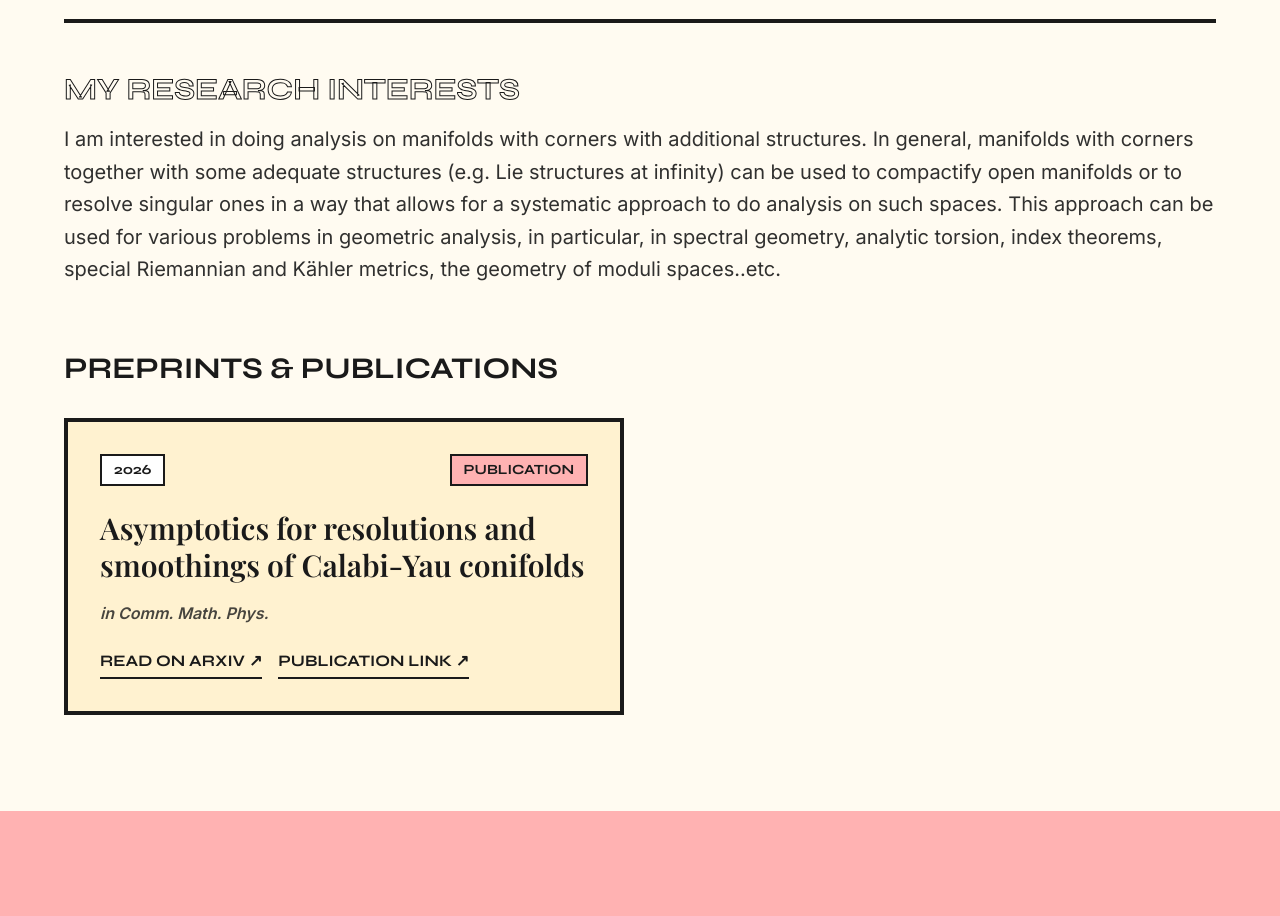
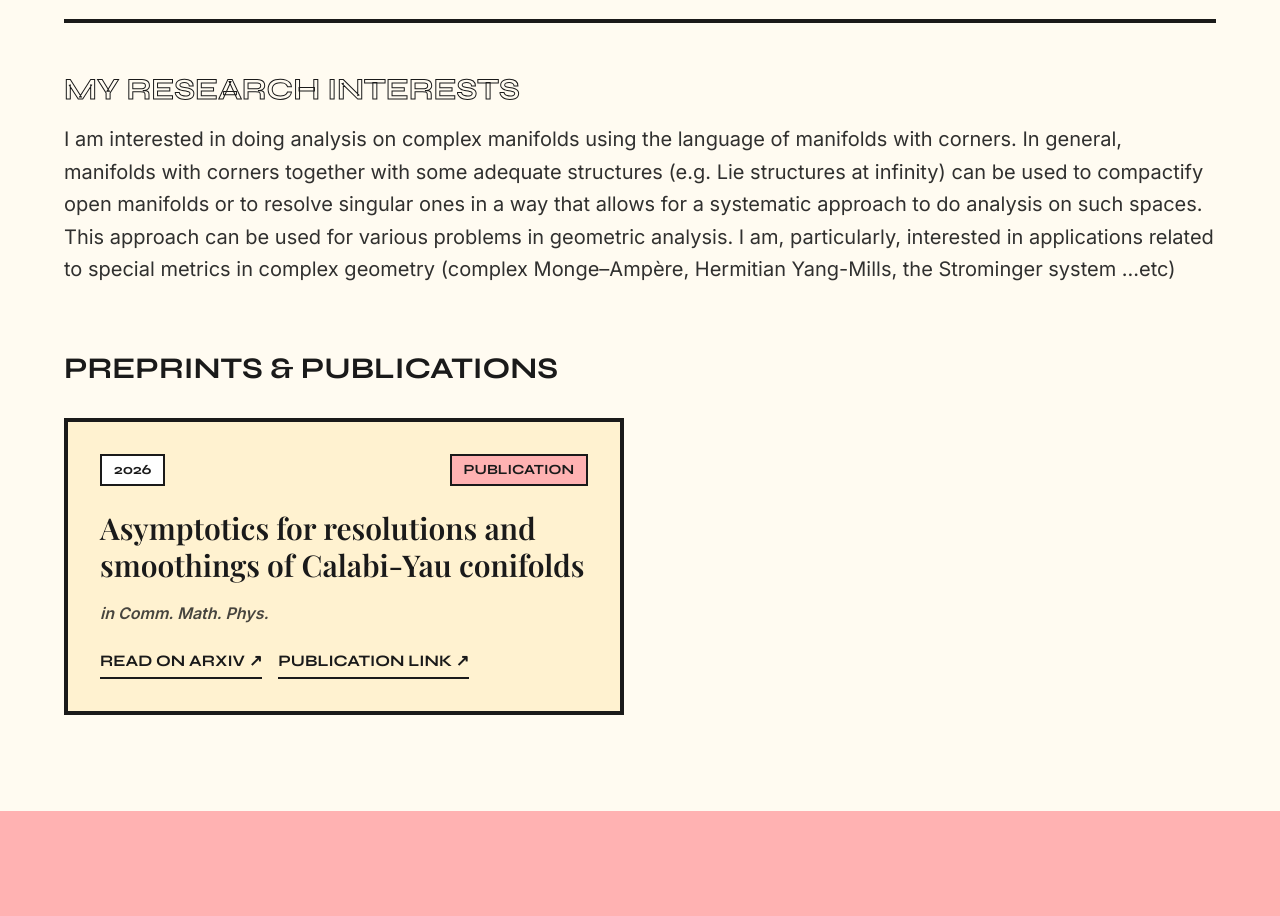
Before and after one commit to blood-prog/Abdou-Oussama-Benabida, a React (Vite) app: page / in a window 1280 px wide. Shown: the part 1020-1936 px from the top of the page. Built offline with nearby package versions, Linux system fonts and the light colour scheme.

Commit message:
Update Research.tsx

```diff
--- a/src/components/Research.tsx
+++ b/src/components/Research.tsx
@@ -55,7 +55,7 @@ export default function Research() {
         <div className="mb-16">
           <h3 className="font-syne text-3xl font-bold uppercase mb-4 text-[#FFB2B2] text-stroke-ink">My Research Interests</h3>
           <p className="font-inter text-xl leading-relaxed text-ink/90">
-            I am interested in doing analysis on manifolds with corners with additional structures. In general, manifolds with corners together with some adequate structures (e.g. Lie structures at infinity) can be used to compactify open manifolds or to resolve singular ones in a way that allows for a systematic approach to do analysis on such spaces. This approach can be used for various problems in geometric analysis, in particular, in spectral geometry, analytic torsion, index theorems, special Riemannian and Kähler metrics, the geometry of moduli spaces..etc.
+            I am interested in doing analysis on complex manifolds using the language of manifolds with corners. In general, manifolds with corners together with some adequate structures (e.g. Lie structures at infinity) can be used to compactify open manifolds or to resolve singular ones in a way that allows for a systematic approach to do analysis on such spaces. This approach can be used for various problems in geometric analysis. I am, particularly, interested in applications related to special metrics in complex geometry (complex Monge–Ampère, Hermitian Yang-Mills, the Strominger system ...etc)
           </p>
         </div>
 
```
